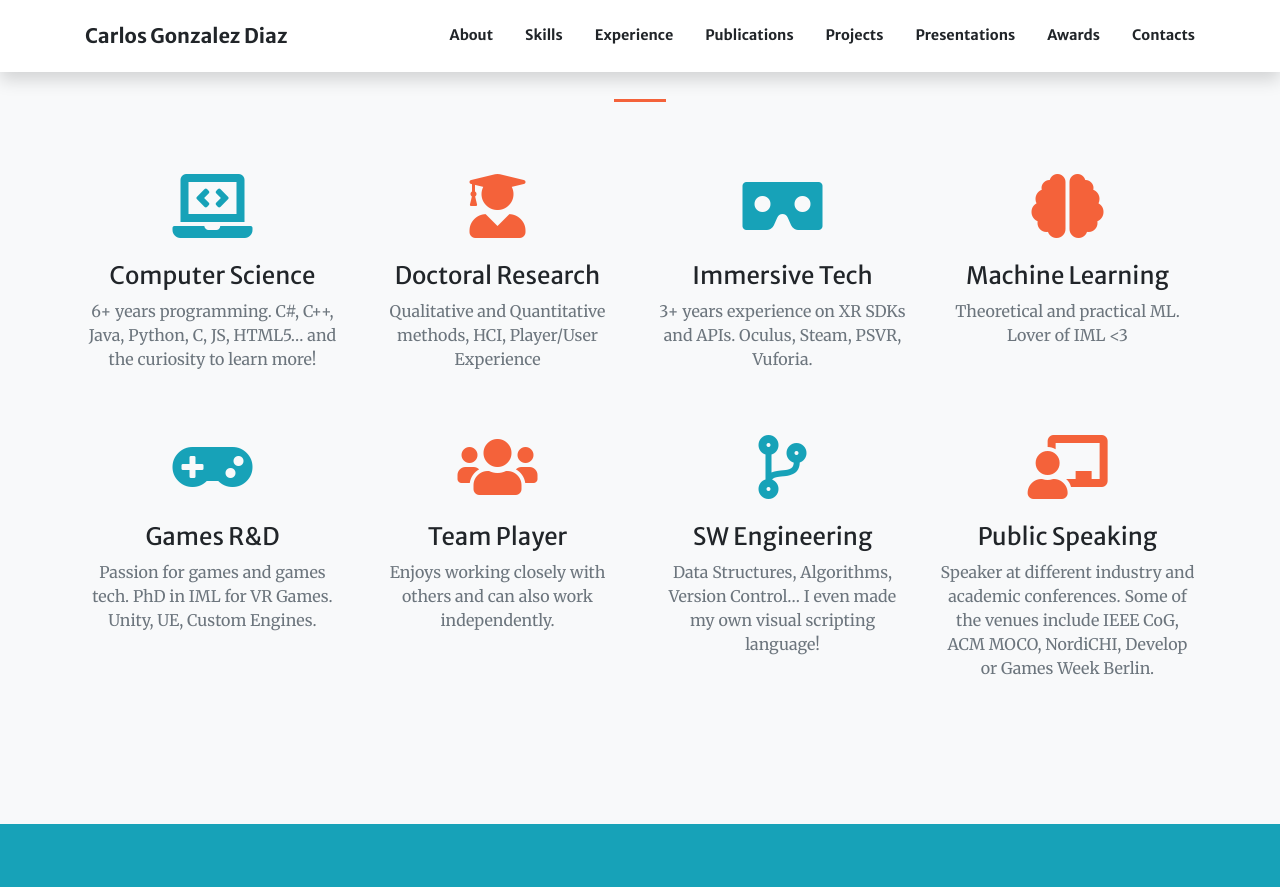
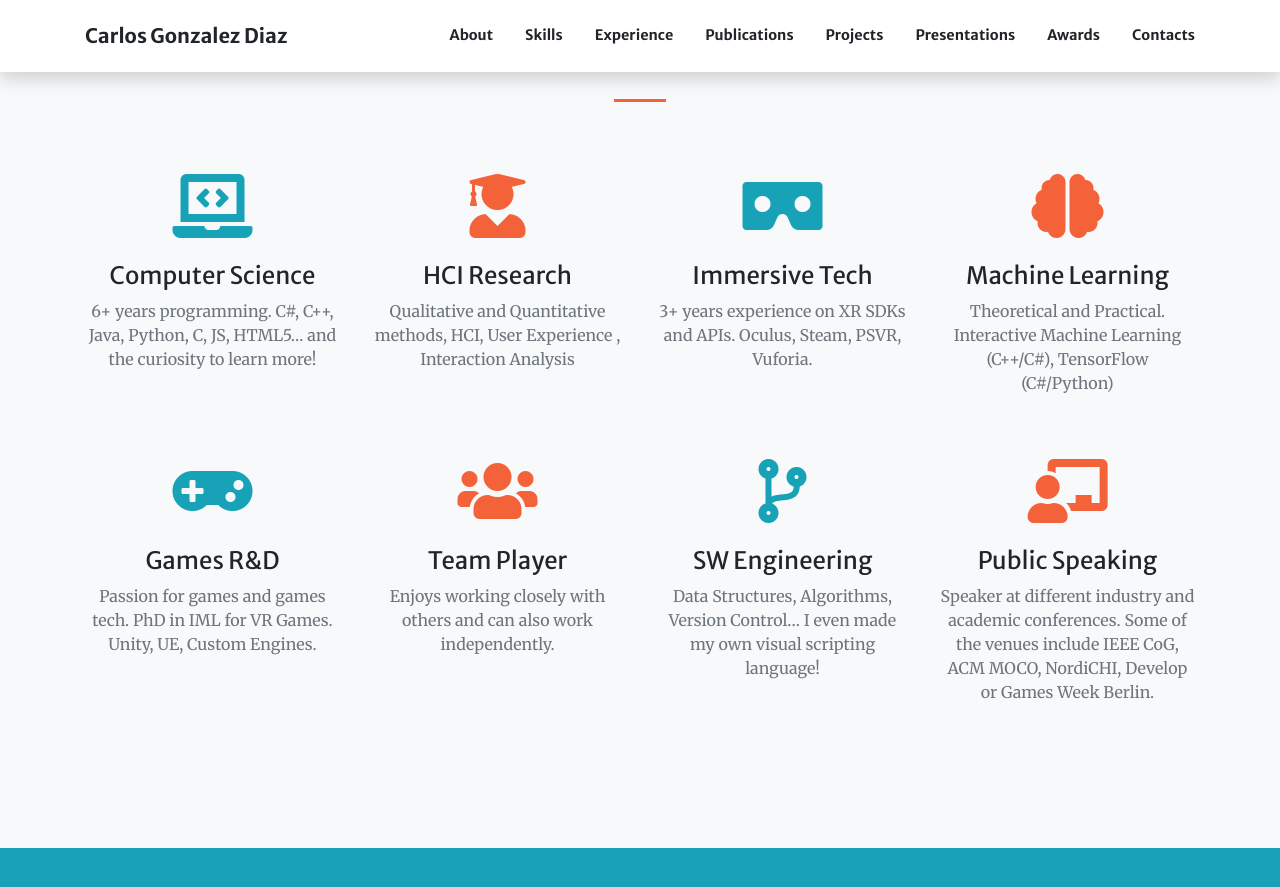
Before and after one commit to carlotes247/carlotes247.github.io, a Jekyll site: the page built from index.md, in a window 1280 px wide and 900 px high, scrolled down 1680 px. Shown: the top 887 px of the window. Built offline with Jekyll 4.4.1, drawn with Linux system fonts in a browser that asks for light colours; nearby versions of some CDN libraries.

Commit message:
Updated skills

```diff
--- a/index.md
+++ b/index.md
@@ -51,14 +51,14 @@ sections:
       - title: Computer Science
         text: 6+ years programming. C#, C++, Java, Python, C, JS, HTML5... and the curiosity to learn more!
         icon: fa-laptop-code text-info
-      - title: Doctoral Research
-        text: Qualitative and Quantitative methods, HCI, Player/User Experience
+      - title: HCI Research
+        text: Qualitative and Quantitative methods, HCI, User Experience , Interaction Analysis
         icon: fa-user-graduate
       - title: Immersive Tech
         text: 3+ years experience on XR SDKs and APIs. Oculus, Steam, PSVR, Vuforia.
         icon: fa-vr-cardboard text-info
       - title: Machine Learning
-        text: Theoretical and practical ML. Lover of IML <3
+        text: Theoretical and Practical. Interactive Machine Learning (C++/C#), TensorFlow (C#/Python)
         icon: fa-brain
       - title: Games R&D
         text: Passion for games and games tech. PhD in IML for VR Games. Unity, UE, Custom Engines.
```
